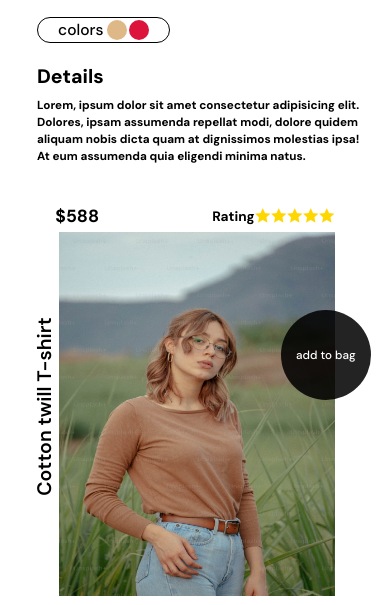
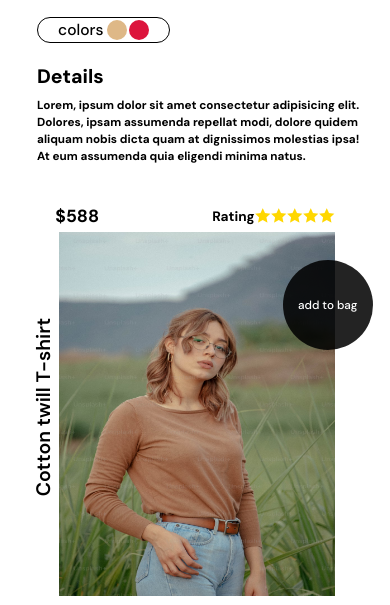
Before and after one commit to henil88/SimpleLandingPage-2, a plain HTML site: page index.html in a window 390 px wide. Shown: the part 239-844 px from the top of the page. Drawn offline with nearby package versions, Linux system fonts and the light colour scheme.

Commit message:
make it responsive

```diff
--- a/style.css
+++ b/style.css
@@ -78,6 +78,9 @@ html,body{
     line-height: 22px;
 }
 .right{
+    display: flex;
+    flex-direction: column;
+    position: relative;
     margin-top: 10%;
     width: 35%;
     height: 80%;
@@ -115,10 +118,10 @@ html,body{
 }
 .buy{
     position: absolute;
-    top: 40%;
-    right: 18%;
-    height: 20%;
-    width: 10%;
+    top: 10%;
+    left: 55%;
+    height: 200px;
+    width: 200px;
     background-color: rgba(0, 0, 0, 0.863);
     border-radius: 50%;
     color: #fff;
@@ -131,12 +134,12 @@ html,body{
     font-weight: 450;
 }
 .txt{
-    width: fit-content;
+    width: 80%;
     /* background-color:red; */
     height: auto;
     position: absolute;
-    top: 70%;
-    left: 46.5%;
+    top: 30%;
+    left: -42%;
 
 }
 .txt h4{
@@ -189,6 +192,9 @@ html,body{
         line-height: 2vh;
     }
     .right{
+        display: flex;
+        flex-direction: column;
+        position: relative;
         margin-top: 2%;
         width: 100%;
         height: 49%;
@@ -212,8 +218,8 @@ html,body{
     }
     .buy{
         position: absolute;
-        top: 65%;
-        left: 72%;
+        top: 15%;
+        left: 75%;
         height: 90px;
         width: 90px;
         background-color: rgba(0, 0, 0, 0.863);
@@ -228,11 +234,11 @@ html,body{
         font-weight: 450;
     }
     .txt{
-            width:fit-content;
+            width:70%;
             height: 20%;
             position: absolute;
-            top: 75%;
-            left: -11.5%;
+            top: 40%;
+            left: -28%;
             /* background-color: red; */
 
         }
```
